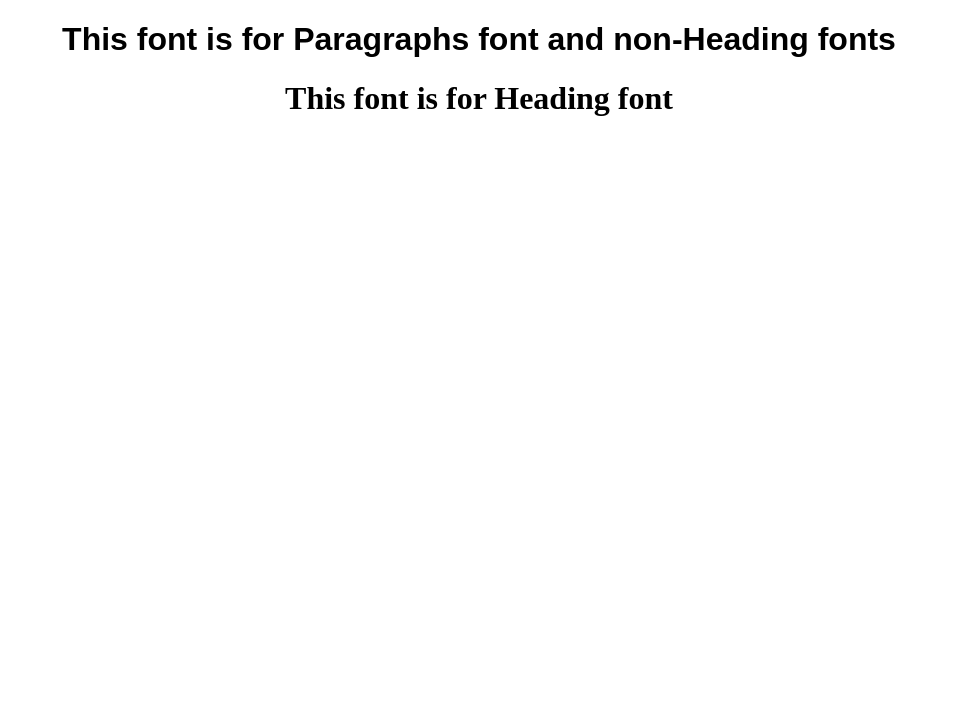
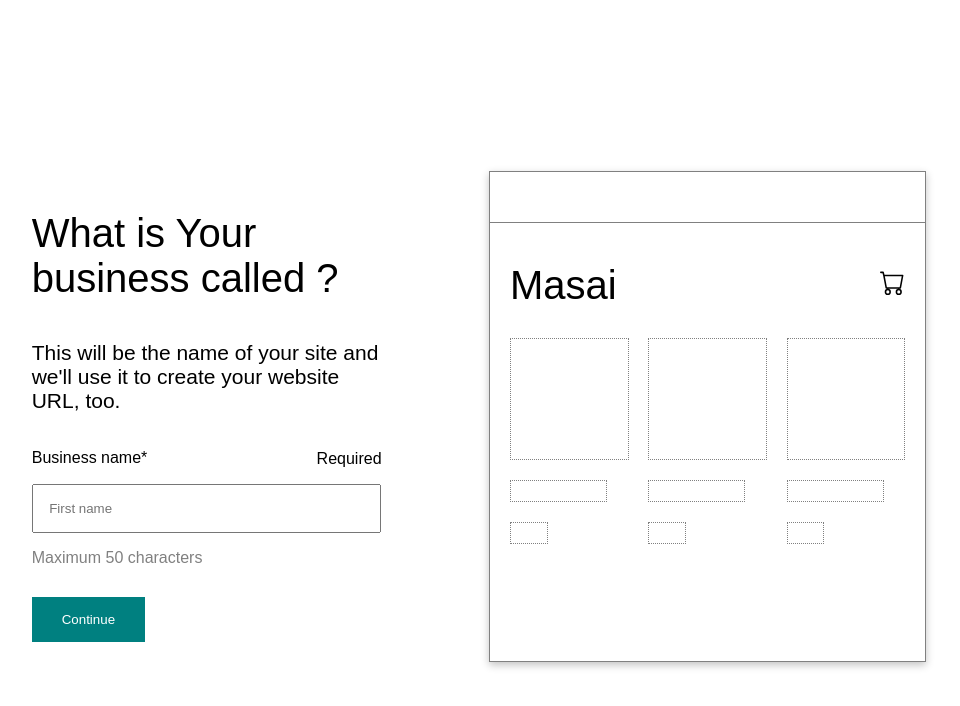
Before and after one commit to monumarquis/MailChimp-Store, a React (Create React App) app in the folder email-app/: page / in a window 1280 px wide. Shown: the top 706 px of the page, without its empty margins (161-1121 px from the left). Built offline with nearby package versions, Linux system fonts and the light colour scheme.

Commit message:
Day 5 task Done

```diff
--- a/email-app/src/App.js
+++ b/email-app/src/App.js
@@ -15,8 +15,9 @@ function App() {
       {/* <MailChimp/> */}
       {/* <ResourcesNavbar/> */}
       {/* <HelpCenterPage/> */}
-       <h1 >This font is for  Paragraphs font and non-Heading fonts</h1>
-       <h1 style={{"fontFamily":"Heading"}}  > This font is for  Heading font</h1>
+      {/* <MarketingPage/> */}
+      {/* <StoreHomePage/> */}
+      <StoreSetUp/>
     </div>
   );
 }
--- a/email-app/src/ResourcesPages/MarketingPage.jsx
+++ b/email-app/src/ResourcesPages/MarketingPage.jsx
@@ -4,6 +4,7 @@ import { BsArrowUpRight, BsArrowRight } from "react-icons/bs";
 import { FaArrowRight } from "react-icons/fa";
 import "./MarketingPage.css";
 import "./MailChimp.css";
+
 import ResourcesNavbar from "./ResourcesNavbar";
 
 
@@ -379,7 +380,7 @@ const MarketingPage = () => {
                                     </button>
                                 </div> */}
 
-                                <Box w="150px" h="50px" bg="black" borderRadius="50px" marginBottom="100px">
+                                <Box w="150px" h="50px" bg="black"  borderRadius="50px" marginBottom="100px">
                                     <Button
                                         className="Marketing-btn-buy"
                                         display="block"
```
